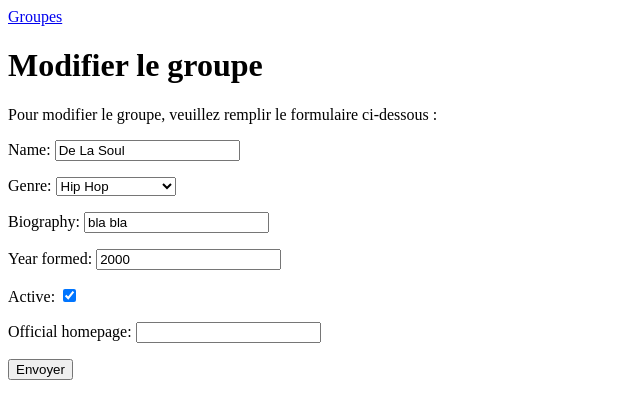
After one commit to essadany/django-web-app, a Django app: page /bands/update/1/ in a window 1280 px wide. The commit adds this page. Shown: the top 419 px of the page, without its empty margins (0-640 px from the left). Run offline with Django 5.2, Linux system fonts and the light colour scheme; data comes from the database, SQL or seed files in the repository; both versions use the stored data as it was after the commit.

Commit message:
update and delete a band

```diff
--- a/merchex/listings/templates/listings/band_detail.html
+++ b/merchex/listings/templates/listings/band_detail.html
@@ -1,6 +1,8 @@
 {% extends 'listings/base.html' %}
 {% block content %}
     <h1>Groupe: {{ band.name }}</h1>
+    <a href="{% url 'band-update' band.id %}" class="btn btn-primary">Modifier</a>
+    <a href="{% url 'band-delete' band.id %}" class="btn btn-danger">Supprimer</a>
     <p>Genre: {{ band.genre }}</p>
     <p>Biographie: {{ band.biography }}</p>
 
--- a/merchex/listings/templates/listings/band_list.html
+++ b/merchex/listings/templates/listings/band_list.html
@@ -3,6 +3,7 @@
 {% block content %}
     <h1>Bienvenue à Merchex</h1>
         <p>Il y a {{ bands|length }} groupes de musique.</p>
+        <a href="{% url 'band-create' %}" class="btn btn-primary">Créer un nouveau groupe</a>
         <ul>
             {% for band in bands %}
                 <li>
--- /dev/null
+++ b/merchex/listings/templates/listings/band_update.html
@@ -0,0 +1,17 @@
+{% extends 'listings/base.html' %}
+
+{% block content %}
+
+    <h1>Modifier le groupe</h1>
+
+    <p>Pour modifier le groupe, veuillez remplir le formulaire ci-dessous :</p>
+
+    <form method="post" >
+        {% csrf_token %}
+
+        {{ form.as_p }}
+
+        <input type="submit" value="Envoyer">
+    </form>
+
+{% endblock %}
--- a/merchex/listings/views.py
+++ b/merchex/listings/views.py
@@ -46,3 +46,24 @@ def band_create(request):
     else:
         form = BandForm()
     return render(request, 'listings/band_form.html', {'form': form})
+
+def band_update(request, id):
+            band = Band.objects.get(id=id)
+            form = BandForm(instance=band)  # on pré-remplir le formulaire avec un groupe existant
+            if request.method == 'POST':
+                form = BandForm(request.POST, instance=band)  # on pré-remplir le formulaire avec un groupe existant
+                if form.is_valid():
+                    form.save()
+                    return redirect('band-detail', id=band.id)  # rediriger vers la page de détails du groupe
+            else:
+                form = BandForm(instance=band)  # on pré-remplir le formulaire avec un groupe existant
+            return render(request,
+                            'listings/band_update.html',
+                            {'form': form})
+
+def band_delete(request, id):
+    band = Band.objects.get(id=id)
+    if request.method == 'POST':
+        band.delete()
+        return redirect('band-list')
+    return render(request, 'listings/band_delete.html', {'band': band})
--- a/merchex/merchex/urls.py
+++ b/merchex/merchex/urls.py
@@ -26,4 +26,6 @@ urlpatterns = [
     path('contact/', views.contact, name='contact'),
     path('bands/<int:id>/', views.band_detail, name='band-detail'),
     path('bands/create/', views.band_create, name='band-create'),
+    path('bands/update/<int:id>/', views.band_update, name='band-update'),
+    path('bands/delete/<int:id>/', views.band_delete, name='band-delete'),
 ]
```
Also changed, not shown: merchex/listings/templates/listings/band_delete.html (added, +15 -0 lines), merchex/db.sqlite3.
